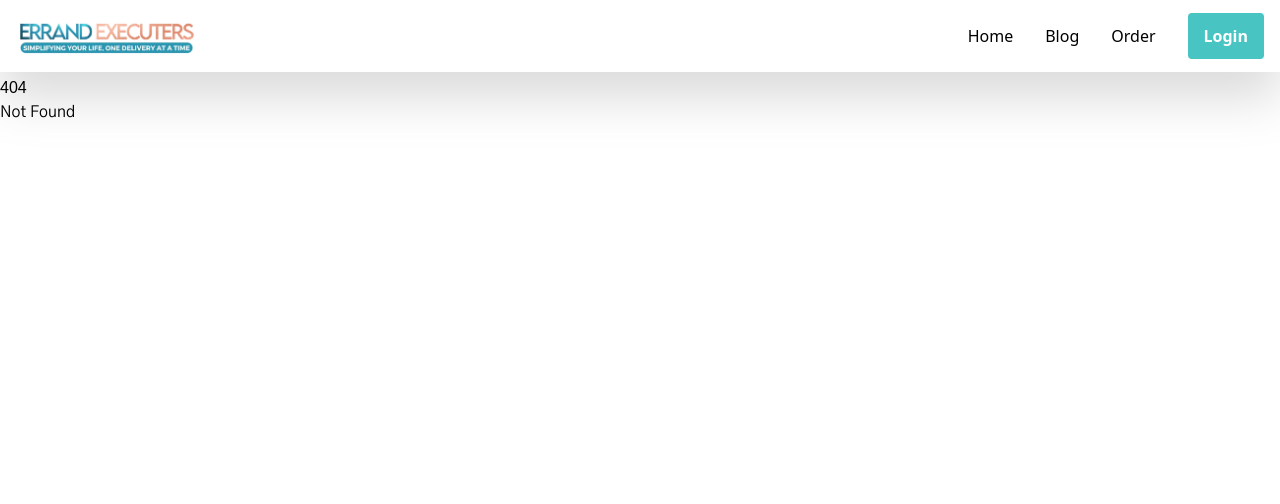
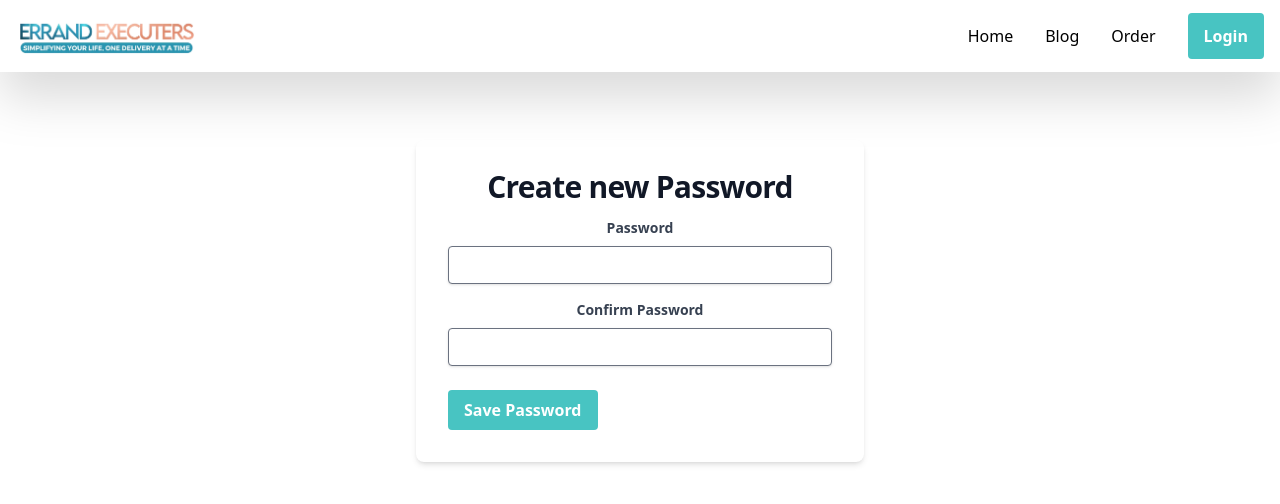
Before and after one commit to Shaneika1/customer, a SvelteKit app: page /authentications/recovery in a window 1280 px wide. Before the commit this address had no page. Shown: the top 504 px of the page. Built offline with nearby package versions, Linux system fonts and the light colour scheme; a web font is replaced by a local one.

Commit message:
password recovery added

```diff
--- a/src/lib/index.ts
+++ b/src/lib/index.ts
@@ -100,7 +100,7 @@ export async function generateSubId(): Promise<number> {
 }
 
 export async function checkEmail (email:string): Promise<boolean>  {
-    let data = await supabase.from("users").select().eq("email", email)
+    let data = await supabase.from("customers").select().eq("email", email)
     if (data.data.length > 0) {
         return false
     }
--- /dev/null
+++ b/src/routes/authentications/recovery/+page.svelte
@@ -0,0 +1,115 @@
+<script lang="ts">
+    import { checkFields, checkEmail } from "../../../lib/index";
+    import swal from "sweetalert2";
+    import b from "crypto-js";
+    import { onMount } from "svelte";
+    import supabase from "../../../lib/supabase";
+
+    let firstname: string = "";
+    let lastname: string = "";
+    let email: string = "";
+    let phone: string = "";
+    let password: string = "";
+    let cPassword: string = "";
+    let token:string = "";
+
+    const getParams = async () => {
+        // Get the query parameters from the current URL
+        const params = new URLSearchParams(window.location.search);
+
+        // Convert parameters to an object
+        const paramsObj = {};
+        for (const [key, value] of params) {
+            paramsObj[key] = value;
+        }
+
+
+        token = paramsObj.token
+
+    };
+
+    const save = async () => {
+        if (checkFields({ password, cPassword }) == true) {
+           if(password == cPassword) {
+
+                let hash1 = b.AES.encrypt(password, 'efdafdsdfdsd').toString();
+                await supabase.from('customers').update({password: hash1}).eq('recoveryToken', token).then(async res => {
+                    await supabase.from('customers').update({recoveryToken: ''}).eq('recoveryToken', token).then(res2 => {
+                        swal.fire("Success", "New Password successfully created", "success");
+                    })
+
+                })
+           } else {
+                swal.fire("Oops", "Please make sure passwords match", "error");
+           }
+
+        } else {
+            swal.fire("Oops", "Please enter data in all fields", "error");
+        }
+    };
+
+    const signIn = async (response) => {
+        await supabase.auth.signInWithOAuth({
+            provider: "google",
+            options: {
+                redirectTo: `/auth/callback`,
+            },
+        });
+    };
+
+    onMount(() => {
+        getParams()
+    })
+
+</script>
+
+<div class=" flex items-center justify-center">
+    <div class="w-full max-w-md bg-white rounded-lg shadow-md p-8">
+        <h3
+            class="mb-4 text-3xl font-extrabold tracking-tight leading-none text-gray-900 header"
+        >
+            Create new Password
+        </h3>
+        <form>
+            <div class="mb-4">
+                <label
+                    for="email"
+                    class="block text-gray-700 text-sm font-bold mb-2"
+                    >Password</label
+                >
+                <input
+                    type="text"
+                    id="email"
+                    bind:value={password}
+                    name="email"
+                    class="shadow appearance-none border rounded w-full py-2 px-3 text-gray-700 leading-tight focus:outline-none focus:shadow-outline"
+                />
+            </div>
+
+            <div class="mb-6">
+                <label
+                    for="password"
+                    class="block text-gray-700 text-sm font-bold mb-2"
+                    >Confirm Password</label
+                >
+                <input
+                    type="password"
+                    id="password"
+                    bind:value={cPassword}
+                    name="password"
+                    class="shadow appearance-none border rounded w-full py-2 px-3 text-gray-700 leading-tight focus:outline-none focus:shadow-outline"
+                />
+
+            </div>
+
+            <div class="flex items-center justify-between">
+                <button
+                    on:click={() => save()}
+                    class=" confirm-buttons text-white font-bold py-2 px-4 rounded focus:outline-none focus:shadow-outline"
+                    >Save Password</button
+                >
+
+            </div>
+        </form>
+    </div>
+</div>
```
Also changed, not shown: src/routes/authentications/forgot/+page.svelte (added, +87 -0 lines), src/routes/authentications/login/+page.svelte (+8 -3 lines).
